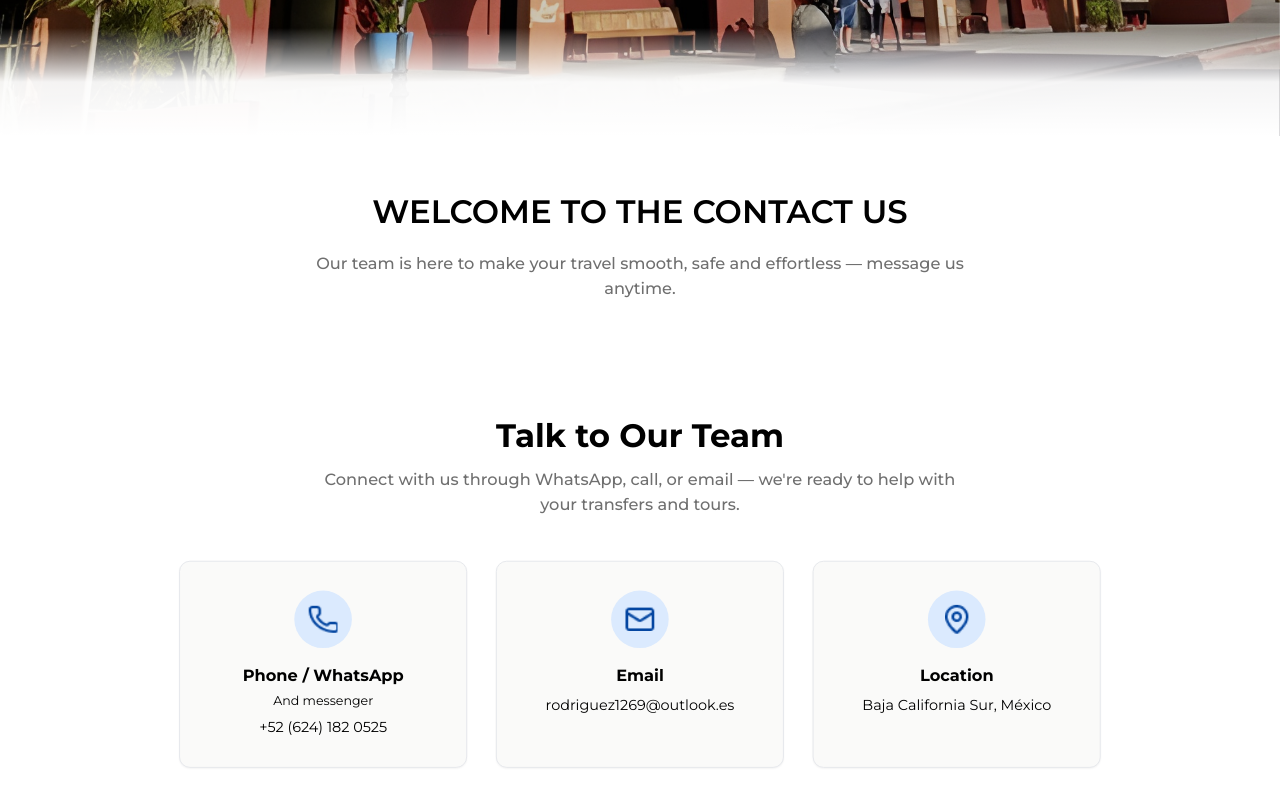
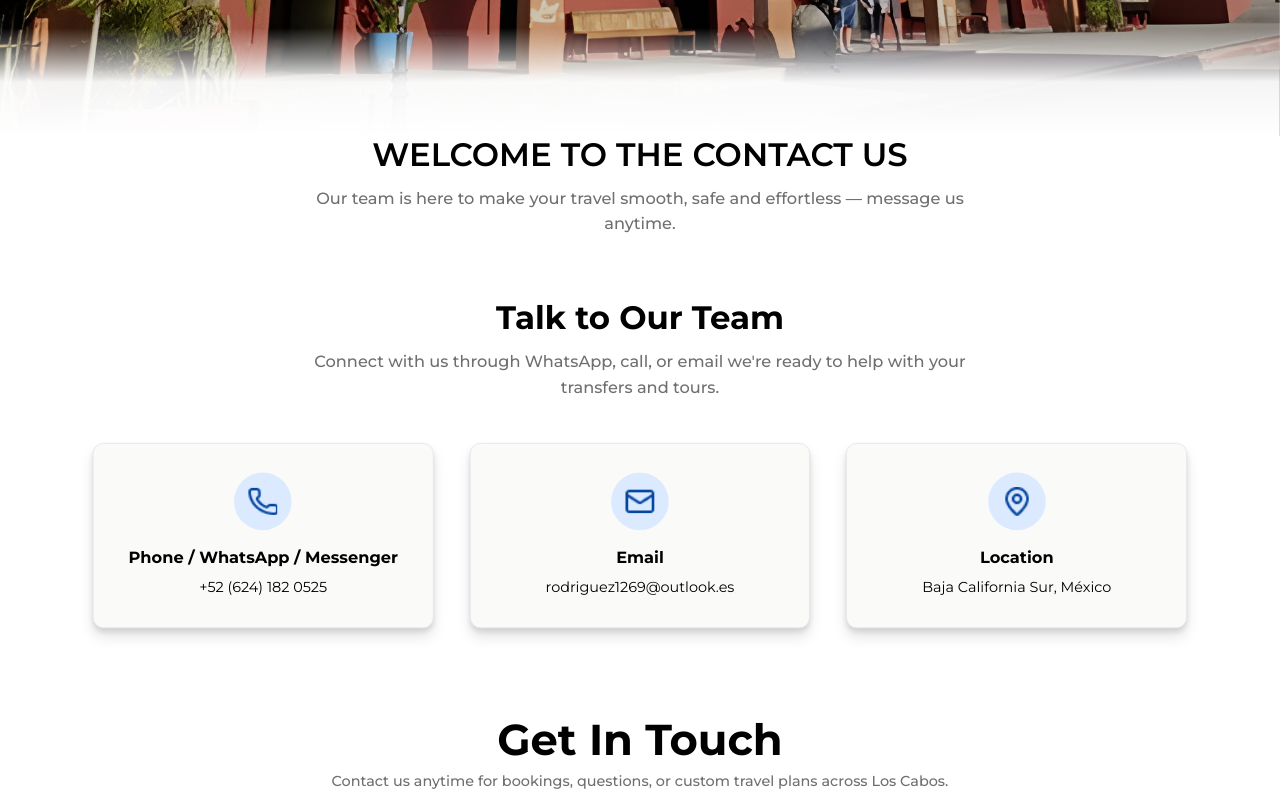
Before and after one commit to Nikhilthapa/transfercabo, a Next.js app: page /contact in a window 1280 px wide. Shown: the part 620-1420 px from the top of the page. Built offline with nearby package versions, Linux system fonts and the light colour scheme.

Commit message:
update About us & Contact us page

```diff
--- a/app/about/page.tsx
+++ b/app/about/page.tsx
@@ -16,12 +16,12 @@ export default function AboutPage() {
         titleColor="#fcfcfc"
         subtitleColor="#fafaf9"
       />
-      <div style={{ display: 'flex', flexDirection: 'column', gap: '100px' }}>
-        <AboutWelcome />
+      <AboutWelcome />
+      <div style={{ display: 'flex', flexDirection: 'column', gap: '100px', marginTop: '70px' }}>
         <AboutMeetRodrigo />
         <AboutMissionVision />
         <AboutCallToAction />
-      <Footer />
+        <Footer />
       </div>
 
     </div>
--- a/app/contact/page.tsx
+++ b/app/contact/page.tsx
@@ -17,33 +17,33 @@ export default function ContactPage() {
       />
 
       {/* Welcome Section */}
-      <section className="bg-white py-10 md:py-12 lg:py-16">
+      <section className="bg-white">
         <div className="container mx-auto px-4 md:px-8 text-center">
-          <h2 className="text-xl sm:text-2xl md:text-3xl lg:text-4xl font-Montserrat font-semibold text-black mb-3 md:mb-4 lg:mb-6 px-4">
+          <h2 className="text-xl sm:text-2xl md:text-3xl lg:text-4xl font-Montserrat font-semibold text-black px-4" style={{ marginBottom: '15px' }}>
             WELCOME TO THE CONTACT US
           </h2>
-          <p className="font-Montserrat font-medium text-[#6f6f6f] text-sm md:text-base lg:text-lg max-w-3xl mx-auto px-4">
+          <p className="font-Montserrat font-medium text-[#6f6f6f] text-sm md:text-base lg:text-lg max-w-3xl mx-auto px-4" style={{ marginBottom: '70px' }}>
             Our team is here to make your travel smooth, safe and effortless — message us anytime.
           </p>
         </div>
       </section>
 
       {/* Talk to Our Team Section */}
-      <section className="bg-white py-10 md:py-12 lg:py-16">
+      <section className="bg-white">
         <div className="container mx-auto px-4 md:px-8">
           <div className="text-center mb-6 md:mb-8 lg:mb-12">
-            <h2 className="text-xl sm:text-2xl md:text-3xl lg:text-4xl font-Montserrat font-bold text-black mb-2 md:mb-3 lg:mb-4 px-4">
+            <h2 className="text-xl sm:text-2xl md:text-3xl lg:text-4xl font-Montserrat font-bold text-black lg:mb-4 px-4">
               Talk to Our Team
             </h2>
             <p className="font-Montserrat font-medium text-[#6f6f6f] text-sm md:text-base lg:text-lg max-w-3xl mx-auto px-4">
-              Connect with us through WhatsApp, call, or email — we're ready to help with your transfers and tours.
+              Connect with us through WhatsApp, call, or email we're ready to help with your transfers and tours.
             </p>
           </div>
 
           {/* Contact Cards */}
-          <div className="grid grid-cols-1 sm:grid-cols-2 md:grid-cols-3 gap-4 md:gap-6 lg:gap-8 max-w-5xl mx-auto">
+          <div className="grid grid-cols-1 sm:grid-cols-2 md:grid-cols-3 gap-6 md:gap-10">
             {/* Phone/WhatsApp Card */}
-            <div className="border border-gray-200 rounded-xl p-4 md:p-6 lg:p-8 text-center shadow-sm hover:shadow-md transition-shadow" style={{ backgroundColor: '#fafaf9' }}>
+            <div className="border border-gray-200 rounded-xl shadow-[0_10px_15px_rgba(0,0,0,0.1),0_4px_6px_rgba(0,0,0,0.1)] p-6 md:p-8 text-center" style={{ backgroundColor: '#FAFAF9' }}>
               <div className="flex justify-center mb-3 md:mb-4">
                 <div className="bg-blue-100 w-12 h-12 md:w-14 md:h-14 lg:w-16 lg:h-16 rounded-full flex items-center justify-center">
                   <div className="w-6 h-6 md:w-7 md:h-7 lg:w-8 lg:h-8 relative">
@@ -56,13 +56,12 @@ export default function ContactPage() {
                   </div>
                 </div>
               </div>
-              <h3 className="font-bold text-black text-base md:text-lg mb-1">Phone / WhatsApp</h3>
-              <p className="text-black text-xs md:text-sm mb-1 md:mb-2">And messenger</p>
+              <h3 className="font-bold text-black text-base md:text-lg mb-1 md:mb-2">Phone / WhatsApp / Messenger</h3>
               <p className="text-black text-sm md:text-base">+52 (624) 182 0525</p>
             </div>
 
             {/* Email Card */}
-            <div className="border border-gray-200 rounded-xl p-4 md:p-6 lg:p-8 text-center shadow-sm hover:shadow-md transition-shadow" style={{ backgroundColor: '#fafaf9' }}>
+            <div className="border border-gray-200 rounded-xl shadow-[0_10px_15px_rgba(0,0,0,0.1),0_4px_6px_rgba(0,0,0,0.1)] p-6 md:p-8 text-center" style={{ backgroundColor: '#FAFAF9' }}>
               <div className="flex justify-center mb-3 md:mb-4">
                 <div className="bg-blue-100 w-12 h-12 md:w-14 md:h-14 lg:w-16 lg:h-16 rounded-full flex items-center justify-center">
                   <div className="w-6 h-6 md:w-7 md:h-7 lg:w-8 lg:h-8 relative">
@@ -80,7 +79,7 @@ export default function ContactPage() {
             </div>
 
             {/* Location Card */}
-            <div className="border border-gray-200 rounded-xl p-4 md:p-6 lg:p-8 text-center shadow-sm hover:shadow-md transition-shadow sm:col-span-2 md:col-span-1" style={{ backgroundColor: '#fafaf9' }}>
+            <div className="border border-gray-200 rounded-xl shadow-[0_10px_15px_rgba(0,0,0,0.1),0_4px_6px_rgba(0,0,0,0.1)] p-6 md:p-8 text-center sm:col-span-2 md:col-span-1" style={{ backgroundColor: '#FAFAF9' }}>
               <div className="flex justify-center mb-3 md:mb-4">
                 <div className="bg-blue-100 w-12 h-12 md:w-14 md:h-14 lg:w-16 lg:h-16 rounded-full flex items-center justify-center">
                   <div className="w-6 h-6 md:w-7 md:h-7 lg:w-8 lg:h-8 relative">
@@ -101,8 +100,10 @@ export default function ContactPage() {
       </section>
 
       {/* Contact Form and Info Section */}
-      <Contact />
-      <div style={{ marginTop: '75px' }}>
+      <div style={{paddingTop: '100px', paddingBottom: '100px' }}>
+        <Contact />
+      </div>
+      <div>
       <Footer />
       </div>
     </div>
--- a/app/page.tsx
+++ b/app/page.tsx
@@ -12,7 +12,7 @@ export default function Home() {
   return (
     <div className="bg-white min-h-screen">
       <Hero />
-      <div style={{ display: 'flex', flexDirection: 'column', gap: '  75px' }}>
+      <div style={{ display: 'flex', flexDirection: 'column', gap: '75px' }}>
         <IntroText />
         <OurServices />
         <WhyTrustUs />
--- a/components/aboutpage/AboutCallToAction.tsx
+++ b/components/aboutpage/AboutCallToAction.tsx
@@ -9,7 +9,7 @@ export default function AboutCallToAction() {
             Your Journey Begins With Us
           </h2>
           <p className="font-Montserrat font-medium text-[#6f6f6f] text-base md:text-lg leading-relaxed" style={{ marginBottom: '70px' }}>
-            Don't wait any longer—book your trusted transportation with Rodrigo and enjoy a perfect blend of professionalism, hospitality, and local expertise. Let Rodrigo take care of your Airport Transfer so you can focus on enjoying your Los Cabos adventure!
+            Don't wait any longer book your trusted transportation with Rodrigo and enjoy a perfect blend of professionalism, hospitality, and local expertise. Let Rodrigo take care of your Airport Transfer so you can focus on enjoying your Los Cabos adventure!
           </p>
           <Link
             href="/contact"
--- a/components/aboutpage/AboutWelcome.tsx
+++ b/components/aboutpage/AboutWelcome.tsx
@@ -3,11 +3,11 @@ export default function AboutWelcome() {
     <section className="bg-white">
       <div className="container mx-auto px-4 md:px-8">
         <div className="text-center">
-          <h1 className="text-[32px] font-montserrat  font-Montserrat font-semibold text-black uppercase" style={{ marginBottom: '10px' }}>
+          <h1 className="text-[32px] font-montserrat  font-Montserrat font-semibold text-black uppercase" style={{ marginBottom: '15px' }}>
             WELCOME TO THE CHEAP TRANSFERS CABO
           </h1>
           <p className="text-gray-700 font-Montserrat font-medium text-[#6f6f6f] text-base md:text-lg max-w-4xl mx-auto leading-relaxed">
-            Welcome to Cheap Transfers Cabo, where your comfort, safety, and travel experience always come first. We're here to make every journey in Los Cabos smooth, personal, and unforgettable—from airport pickups to guided tours and local adventures.
+            Welcome to Cheap Transfers Cabo, where your comfort, safety, and travel experience always come first. We're here to make every journey in Los Cabos smooth, personal, and unforgettable from airport pickups to guided tours and local adventures.
           </p>
         </div>
       </div>
--- a/components/homepage/AboutUs.tsx
+++ b/components/homepage/AboutUs.tsx
@@ -4,9 +4,9 @@ import Link from "next/link";
 export default function AboutUs() {
   return (
     <section className="container mx-auto px-4 md:px-8">
-      <div className="text-center mb-10 md:mb-16">
+      <div className="text-center mb-4 md:mb-6">
         <h2 className="text-3xl md:text-4xl lg:text-5xl font-montserrat font-bold text-black" style={{ marginBottom: '10px' }}>About Us</h2>
-        <p className="font-montserrat font-medium text-gray-700 text-base md:text-lg px-4" style={{ marginBottom: '50px' }}>
+        <p className="font-montserrat font-medium text-gray-700 text-base md:text-lg px-4">
           A locally trusted team dedicated to stress-free airport rides and unforgettable Cabo adventures.
         </p>
       </div>
--- a/components/homepage/IntroText.tsx
+++ b/components/homepage/IntroText.tsx
@@ -1,7 +1,7 @@
 export default function IntroText() {
   return (
     <section className="container mx-auto px-4 md:px-8 text-center max-w-5xl pt-10">
-      <h3 className=" text-2xl md:text-3xl lg:text-3xl font-montserrat font-semibold tracking-wide" style={{ marginBottom: '10px' }}>
+      <h3 className=" text-2xl md:text-3xl lg:text-3xl font-montserrat font-semibold tracking-wide" style={{ marginBottom: '15px' }}>
         LOW COST RIDE WITH HIGH QUALITY SERVICE
       </h3>
       <p className="font-montserrat font-medium text-gray-700 text-base md:text-lg leading-relaxed">
--- a/components/homepage/Testimonials.tsx
+++ b/components/homepage/Testimonials.tsx
@@ -120,8 +120,8 @@ export default function Testimonials() {
             "{currentTestimonial.text}"
           </p>
 
-          <p className="text-center font-bold text-base sm:text-lg md:text-xl text-black mb-1" style={{ marginBottom: '0px' }}>{currentTestimonial.name}</p>
-          <p className="text-center text-gray-500 text-sm sm:text-base md:text-lg mb-4 sm:mb-6 md:mb-8" style={{ marginBottom: '48px' }}>{currentTestimonial.location}</p>
+          <p className="text-center font-bold text-base sm:text-lg md:text-xl text-black">{currentTestimonial.name}</p>
+          <p className="text-center text-gray-500 text-sm sm:text-base md:text-lg">{currentTestimonial.location}</p>
         </div>
 
         {/* Next Button */}
```
Also changed, not shown: components/aboutpage/AboutMeetRodrigo.tsx (+13 -9 lines), components/allactivitycomponents/Activities.tsx (+6 -2 lines), components/homepage/Hero.tsx (+3 -7 lines).
